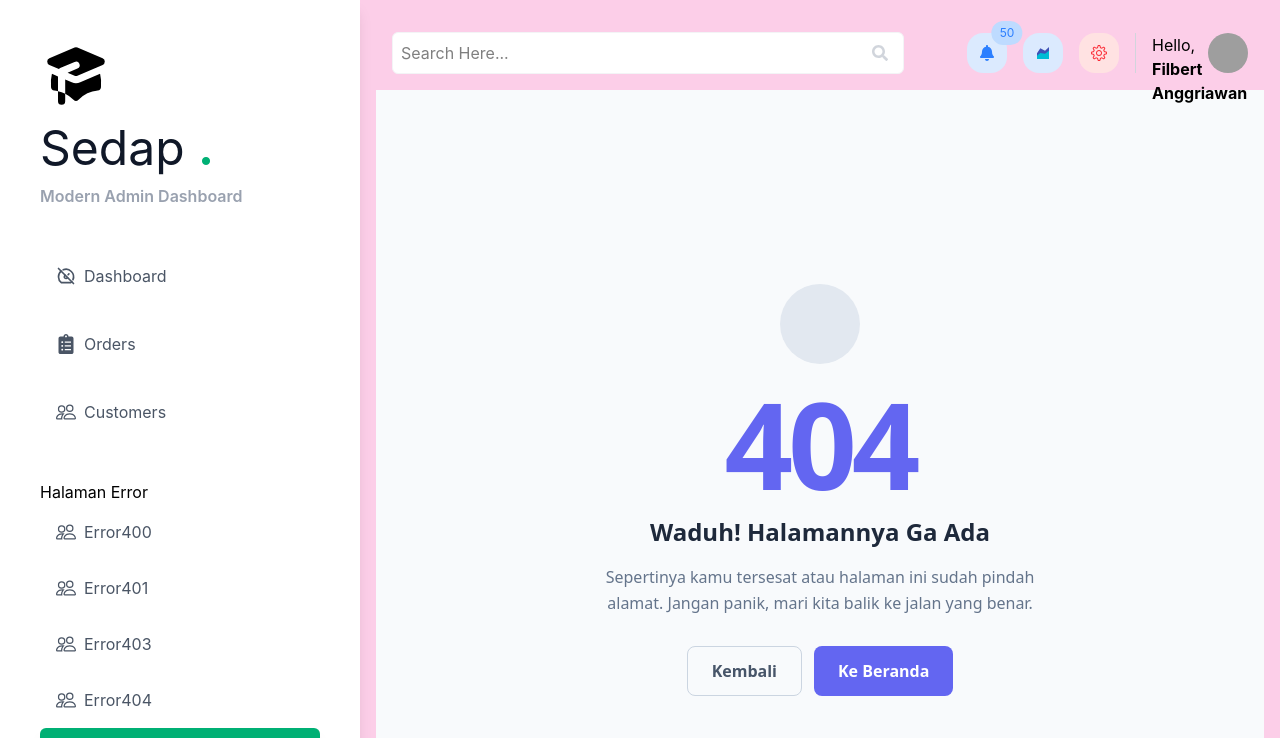
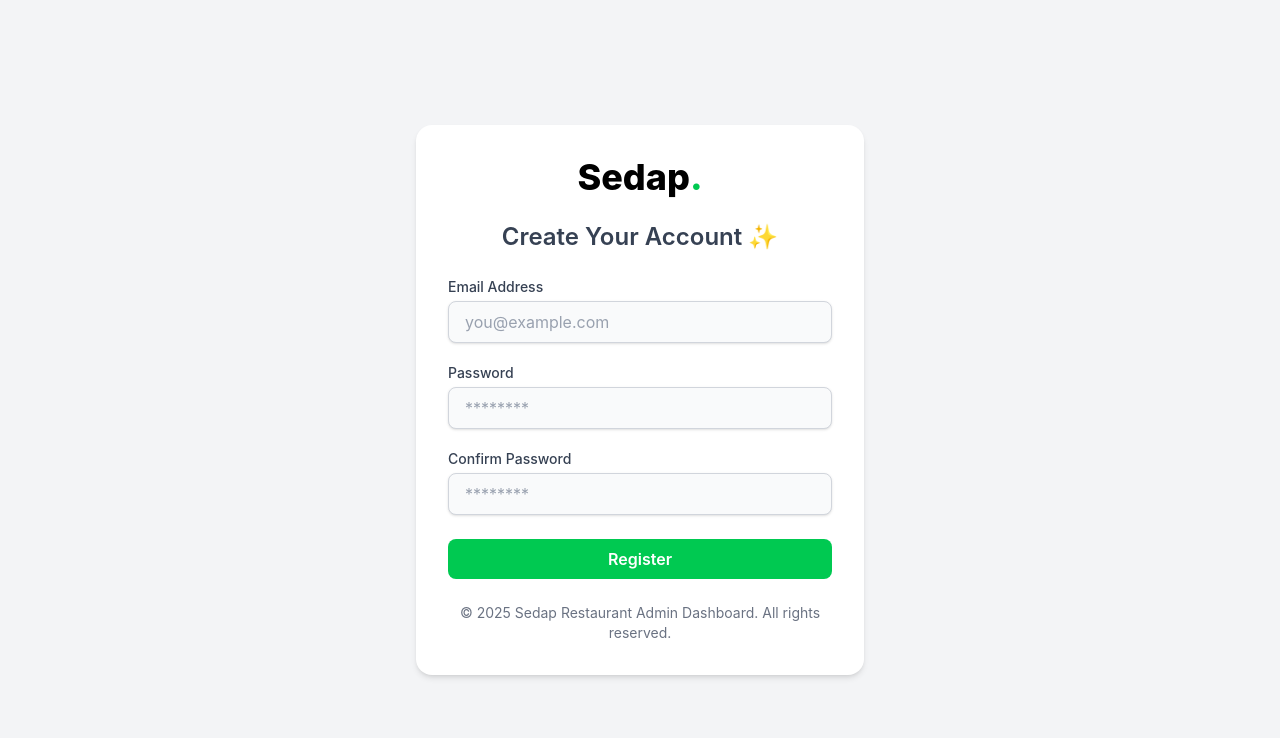
Before and after one commit to filbert6431/React-FilbertAng-2SIA, a React (Vite) app: page /register in a window 1280 px wide. Shown: the top 738 px of the page. Built offline with nearby package versions, Linux system fonts and the light colour scheme; grey boxes are pictures that could not be loaded.

Commit message:
pertemuan 7 part 1

```diff
--- a/src/App.jsx
+++ b/src/App.jsx
@@ -1,8 +1,6 @@
 import React from 'react';
 import { createRoot } from 'react-dom/client';
 import Dashboard from "./pages/Dashboard";
-import Header from "./layouts/header";
-import Sidebar from "./layouts/sidebar";
 import { Link, Route, Routes } from "react-router-dom"
 import './assets/tailwind.css';
 
@@ -13,23 +11,24 @@
 import Error400 from './pages/Error400';
 import Error401 from './pages/Error401';
 import Error403 from './pages/Error403';
+import MainLayout from './layouts/MainLayout';
+
+import AuthLayout from './layouts/AuthLayout';
+import Login from './pages/Auth/login';
+import Register from './pages/Auth/Register';
+import Forgot from './pages/Auth/Forgot';
 // import reactLogo from './assets/react.svg' enggak dipakai
 // import viteLogo from '/vite.svg' enggak dipakai
 // import './App.css'
 
-function App() {
+export default function App() {
   // const [count, setCount] = useState(0) enggak dipakai
 
+
+  // kalau kita tambahkan comment 1 baris setelah return.. dia langsung error
   return (
-    <div id="app-container" className="bg-pink-200 min-h-screen flex flex-col">
-
-      <div id="layout-wrapper" className="flex flex-row flex-1">
-        <Sidebar />
-        <div id="main-content" className="flex-1 p-4">
-          <Header />
-
-          {/* <Dashboard /> */}
     <Routes>
+      <Route element={<MainLayout />}>
         <Route path="/" element={<Dashboard />} />
         <Route path="/orders" element={<Orders />} />
         <Route path="/Customers" element={<Customers />} />
@@ -43,11 +42,16 @@
 
         {/* Error 404 selalu berada di akhir  */}
         <Route path="*" element={<NotFound />} />
+
+      </Route>
+
+      <Route element={<AuthLayout />}>
+            <Route path="/login" element={<Login />} />
+            <Route path="/register" element={<Register/>} />
+            <Route path="/forgot" element={<Forgot/>} />
+      </Route>
+
     </Routes>
-        </div>
-      </div>
-    </div>
+
   )
 }
-
-export default App
--- /dev/null
+++ b/src/layouts/AuthLayout.jsx
@@ -0,0 +1,23 @@
+import { Outlet } from "react-router-dom";
+
+export default function AuthLayout() {
+    return (
+        <div className="min-h-screen flex items-center justify-center bg-gray-100">
+            <div className="bg-white p-8 rounded-2xl shadow-md w-full max-w-md">
+                <div className="flex items-center justify-center mb-6">
+                    <h1 className="text-4xl font-poppins font-extrabold text-gray-800">
+                        <span className="text-black">Sedap</span>
+                        <span className="text-green-500">.</span>
+                    </h1>
+                </div>
+
+                <Outlet/>
+
+                <p className="text-center text-sm text-gray-500 mt-6">
+                    © 2025 Sedap Restaurant Admin Dashboard. All rights
+                    reserved.
+                </p>
+            </div>
+        </div>
+    )
+}
--- /dev/null
+++ b/src/layouts/MainLayout.jsx
@@ -0,0 +1,24 @@
+import { Outlet } from "react-router-dom";
+import Sidebar from "../components/sidebar";
+import Header from "../components/header";
+
+
+export default function MainLayout() {
+return(
+
+<div id="app-container" className="bg-pink-200 min-h-screen flex flex-col">
+
+      <div id="layout-wrapper" className="flex flex-row flex-1">
+        <Sidebar />
+        <div id="main-content" className="flex-1 p-4">
+          <Header />
+
+
+            <Outlet/>
+        </div>
+      </div>
+    </div>
+
+)
+
+}
--- /dev/null
+++ b/src/pages/Auth/Forgot.jsx
@@ -0,0 +1,39 @@
+export default function Forgot() {
+    return (
+        <div>
+            <h2 className="text-2xl font-semibold text-gray-700 mb-2 text-center">
+                Forgot Your Password?
+            </h2>
+
+            <p className="text-sm text-gray-500 mb-6 text-center">
+                Enter your email address and we'll send you a link to reset your
+                password.
+            </p>
+
+            <form>
+                <div className="mb-5">
+                    <label
+                        htmlFor="email"
+                        className="block text-sm font-medium text-gray-700 mb-1"
+                    >
+                        Email Address
+                    </label>
+                    <input
+                        type="email"
+                        id="email"
+                        className="w-full px-4 py-2 bg-gray-50 border border-gray-300 rounded-lg shadow-sm
+                            placeholder-gray-400"
+                        placeholder="you@example.com"
+                    />
+                </div>
+                <button
+                    type="submit"
+                    className="w-full bg-green-500 hover:bg-green-600 text-white font-semibold py-2 px-4
+                        rounded-lg transition duration-300"
+                >
+                    Send Reset Link
+                </button>
+            </form>
+        </div>
+    )
+}
--- /dev/null
+++ b/src/pages/Auth/Login.jsx
@@ -0,0 +1,43 @@
+export default function Login() {
+    return (
+        <div>
+            <h2 className="text-2xl font-semibold text-gray-700 mb-6 text-center">
+                Welcome Back 👋
+            </h2>
+
+            <form>
+                <div className="mb-5">
+                    <label className="block text-sm font-medium text-gray-700 mb-1">
+                        Email Address
+                    </label>
+                    <input
+                        type="text"
+                        id="email"
+                        className="w-full px-4 py-2 bg-gray-50 border border-gray-300 rounded-lg shadow-sm
+                            placeholder-gray-400"
+                        placeholder="you@example.com"
+                    />
+                </div>
+                <div className="mb-6">
+                    <label className="block text-sm font-medium text-gray-700 mb-1">
+                        Password
+                    </label>
+                    <input
+                        type="password"
+                        id="password"
+                        className="w-full px-4 py-2 bg-gray-50 border border-gray-300 rounded-lg shadow-sm
+                            placeholder-gray-400"
+                        placeholder="********"
+                    />
+                </div>
+                <button
+                    type="submit"
+                    className="w-full bg-green-500 hover:bg-green-600 text-white font-semibold py-2 px-4
+                        rounded-lg transition duration-300"
+                >
+                    Login
+                </button>
+            </form>
+        </div>
+    )
+}
--- /dev/null
+++ b/src/pages/Auth/Register.jsx
@@ -0,0 +1,67 @@
+export default function Register() {
+    return (
+        <div>
+            <h2 className="text-2xl font-semibold text-gray-700 mb-6 text-center">
+                Create Your Account ✨
+            </h2>
+
+            <form>
+                <div className="mb-5">
+                    <label
+                        htmlFor="email"
+                        className="block text-sm font-medium text-gray-700 mb-1"
+                    >
+                        Email Address
+                    </label>
+                    <input
+                        type="email"
+                        id="email"
+                        className="w-full px-4 py-2 bg-gray-50 border border-gray-300 rounded-lg shadow-sm
+                            placeholder-gray-400"
+                        placeholder="you@example.com"
+                    />
+                </div>
+
+                <div className="mb-5">
+                    <label
+                        htmlFor="password"
+                        className="block text-sm font-medium text-gray-700 mb-1"
+                    >
+                        Password
+                    </label>
+                    <input
+                        type="password"
+                        id="password"
+                        className="w-full px-4 py-2 bg-gray-50 border border-gray-300 rounded-lg shadow-sm
+                            placeholder-gray-400"
+                        placeholder="********"
+                    />
+                </div>
+
+                <div className="mb-6">
+                    <label
+                        htmlFor="confirmPassword"
+                        className="block text-sm font-medium text-gray-700 mb-1"
+                    >
+                        Confirm Password
+                    </label>
+                    <input
+                        type="password"
+                        id="confirmPassword"
+                        className="w-full px-4 py-2 bg-gray-50 border border-gray-300 rounded-lg shadow-sm
+                            placeholder-gray-400"
+                        placeholder="********"
+                    />
+                </div>
+
+                <button
+                    type="submit"
+                    className="w-full bg-green-500 hover:bg-green-600 text-white font-semibold py-2 px-4
+                        rounded-lg transition duration-300"
+                >
+                    Register
+                </button>
+            </form>
+        </div>
+    )
+}
```
Also changed, not shown: src/components/header.jsx (renamed from src/layouts/header.jsx), src/components/sidebar.jsx (renamed from src/layouts/sidebar.jsx). Lines whose indentation alone changed are shown as unchanged.
